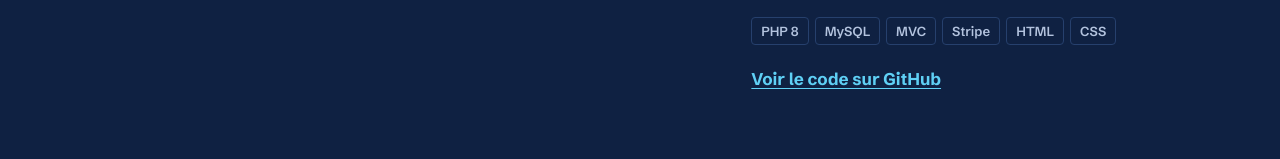
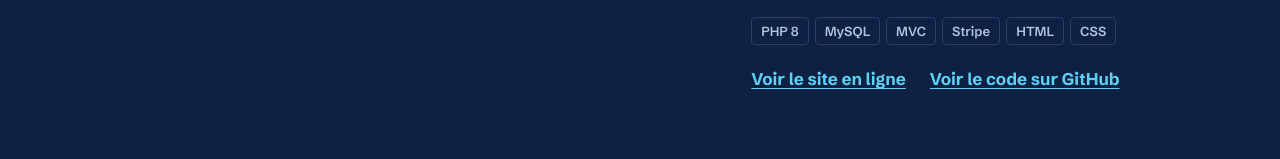
Before and after one commit to selimidion70-png/selimidion70-png.github.io, a plain HTML site: page index.html in a window 1280 px wide. Shown: the part 2218-2377 px from the top of the page. Drawn offline with Linux system fonts and the light colour scheme.

Commit message:
Portfolio : lien vers BE CHILL en ligne (alwaysdata)

```diff
--- a/index.html
+++ b/index.html
@@ -175,6 +175,7 @@
                         <li>PHP 8</li><li>MySQL</li><li>MVC</li><li>Stripe</li><li>HTML</li><li>CSS</li>
                     </ul>
                     <p class="projet__liens">
+                        <a href="https://dion.alwaysdata.net/">Voir le site en ligne</a>
                         <a href="https://github.com/selimidion70-png/Atelier-Bechill">Voir le code sur GitHub</a>
                     </p>
                 </div>
```
Also changed, not shown: 1 other file.
